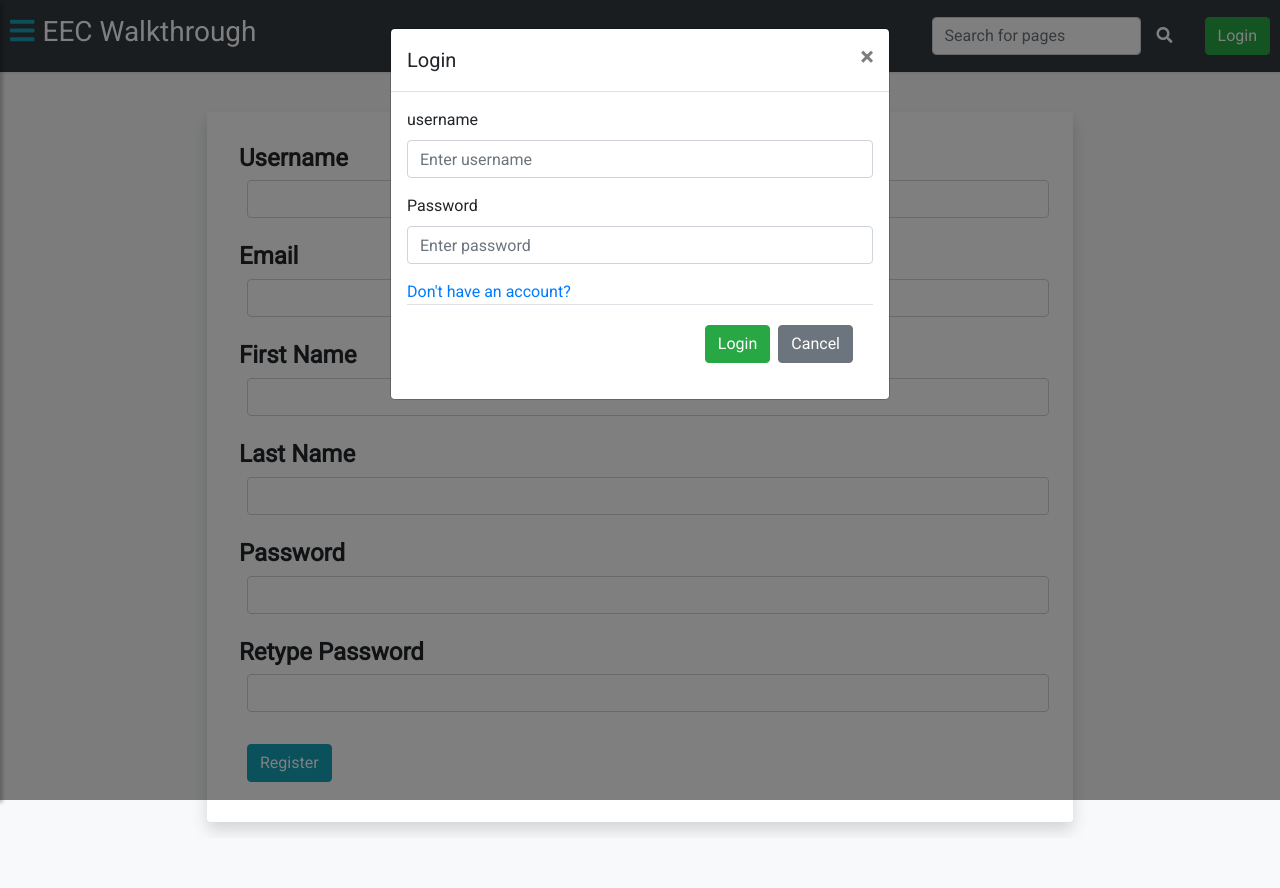
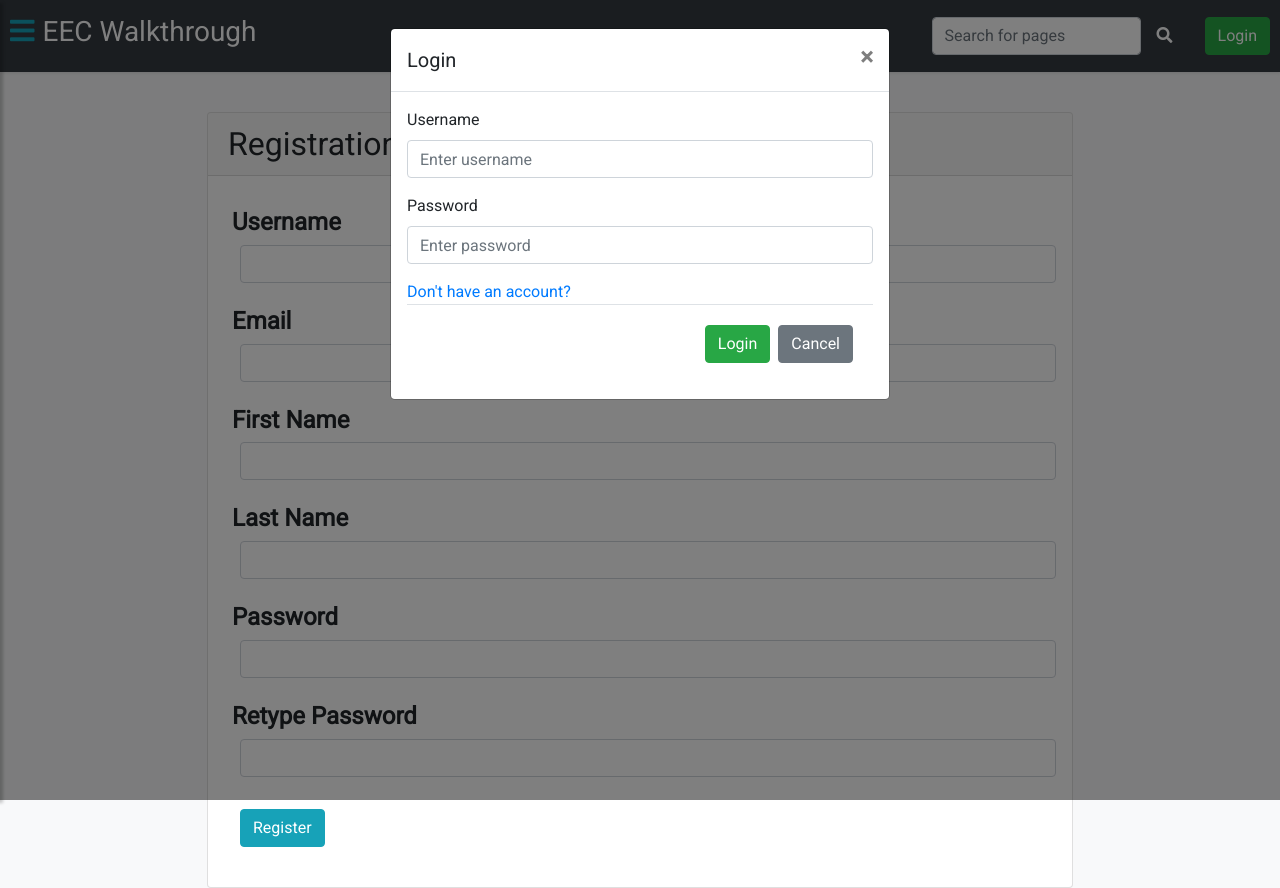
Before and after one commit to osu-cass/eec-walkthrough-react, a React (Create React App) app in the folder frontend/: page /register-user in a window 1280 px wide. Both pictures are taken after a click on the button "Login". Before the commit the page ends 838 px from the top, so only its background shows below. Built offline with nearby package versions, Linux system fonts and the light colour scheme; no server answers.

Commit message:
Minor typo + styling changes

```diff
--- a/frontend/src/components/Login.js
+++ b/frontend/src/components/Login.js
@@ -178,7 +178,7 @@ function Login (props) {
               <div className="modal-body">
 
                   <Form.Group>
-                    <Form.Label className="mr-2">username</Form.Label>
+                    <Form.Label className="mr-2">Username</Form.Label>
                     <Form.Control
                       className="form-control"
                       type="username"
--- a/frontend/src/pages/RegisterUser.js
+++ b/frontend/src/pages/RegisterUser.js
@@ -1,4 +1,5 @@
 import React, {useState} from "react";
+import {Card} from "react-bootstrap";
 import LoadingOverlay from "../components/LoadingOverlay";
 import Error from "../components/Error";
 import "../components/RegisterUser.css";
@@ -123,9 +124,9 @@ function  RegisterUser (props) {
   return (
     <div className="container">
         <LoadingOverlay loading={loading} />
-
-        <div id="user-register-container" className="justify-content-between p-3 my-3 text-dark-50 bg-white rounded shadow">
-
+				<Card>
+					<Card.Header as="h2">Registration Form</Card.Header>
+					<div id="user-register-container" className="p-2 my-2 text-dark-50 bg-white ">
 						<form id="register-form" onSubmit={(e) => submitHandler(e)}>
 							<div className="form-group m-3">
 
@@ -180,9 +181,8 @@ function  RegisterUser (props) {
 
 							</div>
 						</form>
-
 					</div>
-
+				</Card>
     </div>
   )
 }
```
Lines whose indentation alone changed are shown as unchanged.
